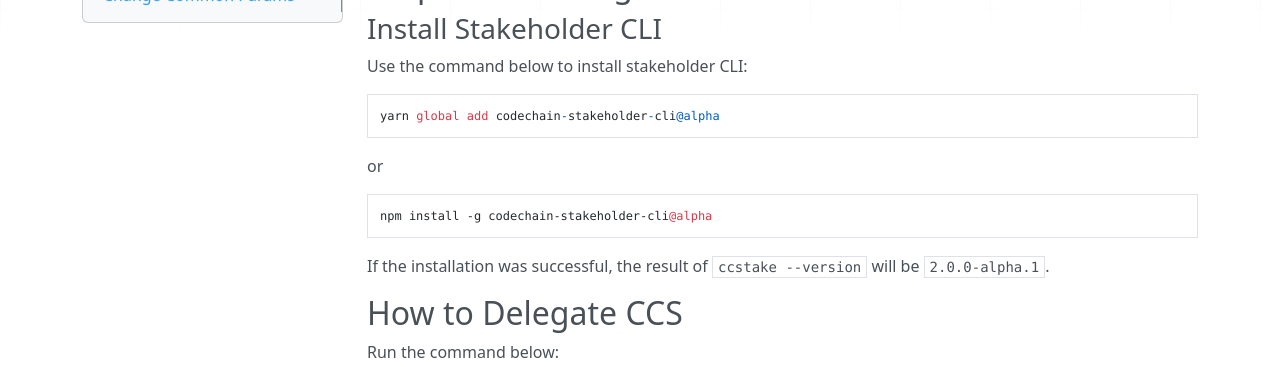
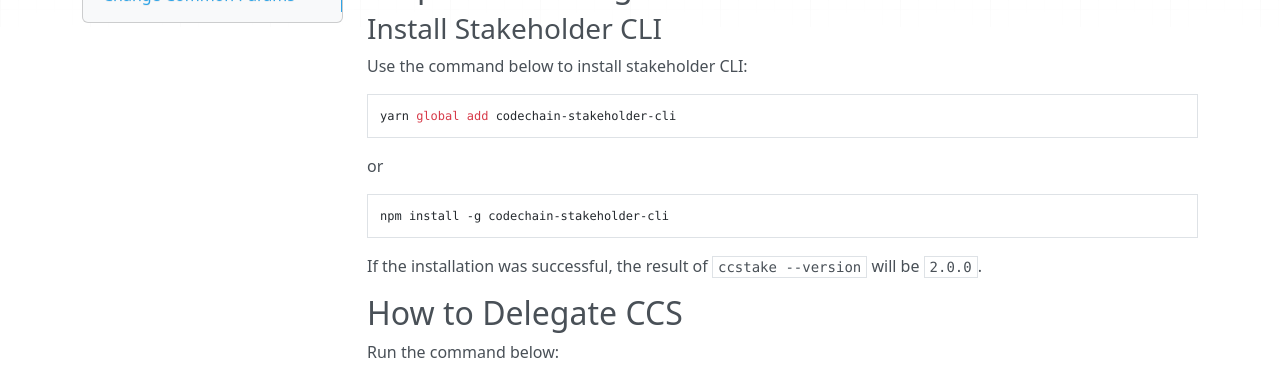
Before and after one commit to CodeChain-io/codechain-docs, an MkDocs documentation site: the page built from docs/user-guide/staking.md, in a window 1280 px wide and 900 px high. Shown: the part 279-646 px from the top of the window. Built offline with MkDocs 1.6.1, drawn with Linux system fonts in a browser that asks for light colours; nearby versions of some CDN libraries.

Commit message:
Update codechain-stakeholder-cli version

````diff
--- a/docs/user-guide/staking.md
+++ b/docs/user-guide/staking.md
@@ -11,16 +11,16 @@ If you have CCS, you can delegate CCS anytime to any account. The validators are
 Use the command below to install stakeholder CLI:
 
 ```
-yarn global add codechain-stakeholder-cli@alpha
+yarn global add codechain-stakeholder-cli
 ```
 
 or
 
 ```
-npm install -g codechain-stakeholder-cli@alpha
+npm install -g codechain-stakeholder-cli
 ```
 
-If the installation was successful, the result of `ccstake --version` will be `2.0.0-alpha.1`.
+If the installation was successful, the result of `ccstake --version` will be `2.0.0`.
 
 ## How to Delegate CCS
 
````
